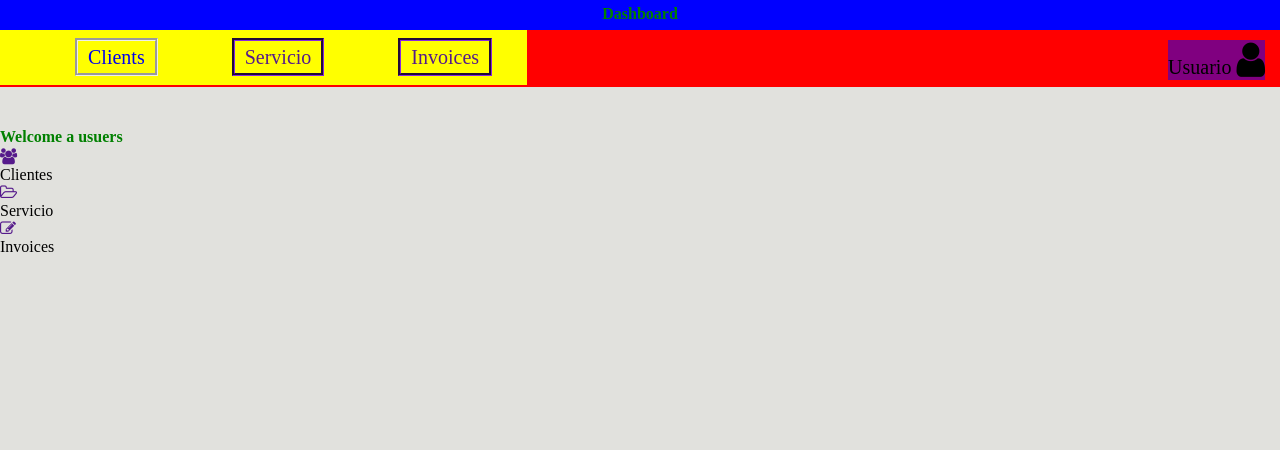
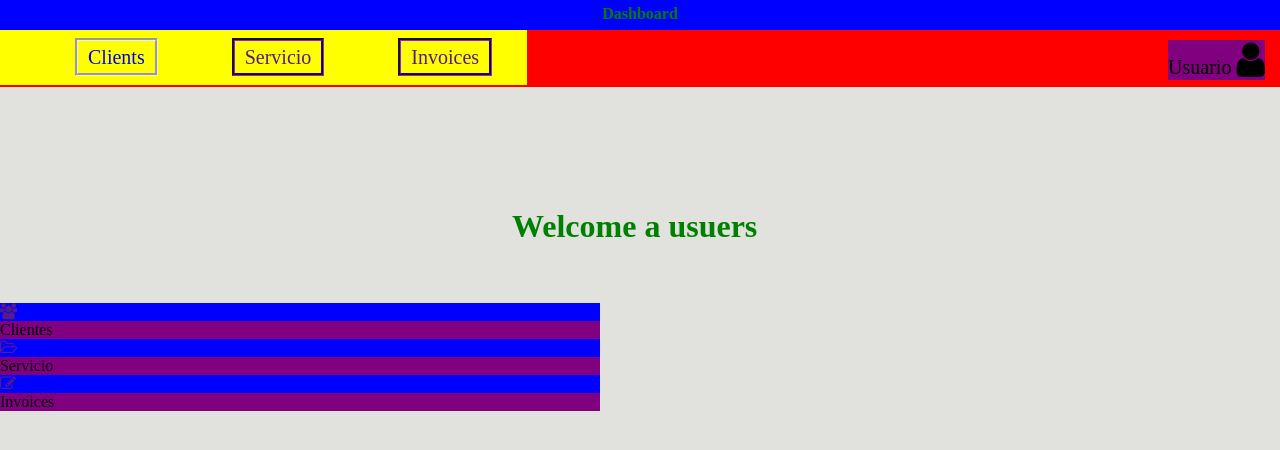
Before and after one commit to MonyCP/ProyectoDisenoWeb1, a plain HTML site: page dashboard.html in a window 1280 px wide. Drawn offline with Linux system fonts and the light colour scheme.

Commit message:
Respaldo
Respaldo del proceso de css

```diff
--- a/css/styleLogin.css
+++ b/css/styleLogin.css
@@ -9,7 +9,6 @@
     padding-top: 30px;
   }
 .contenedorB h1{
-    background-color: purple;
     font-size: 200%;
     margin: auto;
   }
--- a/css/styledashboard.css
+++ b/css/styledashboard.css
@@ -1,19 +1,17 @@
-div.tabla{
-	text-align: center;
+.bloque-imagenes{
+	background-color: orange;
+	width: 600px;
+	height: 100px;
 }
-
-div.tabla table {
-	margin: 0 auto;
-	text-align: left;
+.contenedorimagenes{
+	display: inline-block;
+	background-color: green;
+	width: 200px;
+	height: 100px;
 }
-td{
-	text-align: center;
+.imagen{
+	background-color: blue;
 }
-.estilo_letra {
-	text-decoration: none;
-	color:#7A3D60;
-	font-size: 30px;
+.letras{
+	background-color: purple;
 }
-.estilo_imagenes{
-	width: 100px; height: 100px;
-}
--- a/css/stylegeneral.css
+++ b/css/stylegeneral.css
@@ -2,6 +2,17 @@
     background-color: #E1E1DD;
     margin:0px;
     padding:0px;
+  }
+  .contenedorB{
+    height: 100px;
+    margin-top: 50px;
+    padding-left: 40%;
+    padding-right: 40%;
+    padding-top: 30px;
+  }
+  .contenedorB h1{
+    font-size: 200%;
+    margin: auto;
   }
   div.encabezado{
     background-color: blue;
--- a/dashboard.html
+++ b/dashboard.html
@@ -27,11 +27,13 @@
 	</header>
 	<br>
 	<br>
+	<div class ="contenedorB">
 		<h1>Welcome a usuers</h1>
+	</div>
 	<div class="bloque-imagenes">
-		<div class="imagen"><a href=""><i class="fa fa-users"></i></a></div><div><label>Clientes</label></div>
-		<div class="imagen"><a href=""><i class="fa fa-folder-open-o"></i></a></div><div><label>Servicio</label></div>
-		<div class="imagen"><a href=""><i class="fa fa-pencil-square-o"></i></a></div><div><label>Invoices</label></div>
+		<div class"contenedorimagenes"><div class="imagen"><a href=""><i class="fa fa-users"></i></a></div><div class="letras"><label>Clientes</label></div></div>
+		<div class"contenedorimagenes"><div class="imagen"><a href=""><i class="fa fa-folder-open-o"></i></a></div><div class="letras"><label>Servicio</label></div></div>
+		<div class"contenedorimagenes"><div class="imagen"><a href=""><i class="fa fa-pencil-square-o"></i></a></div><div class="letras"><label>Invoices</label></div></div>
 	</div>
 </body>
 </html>
```
Lines whose indentation alone changed are shown as unchanged.
